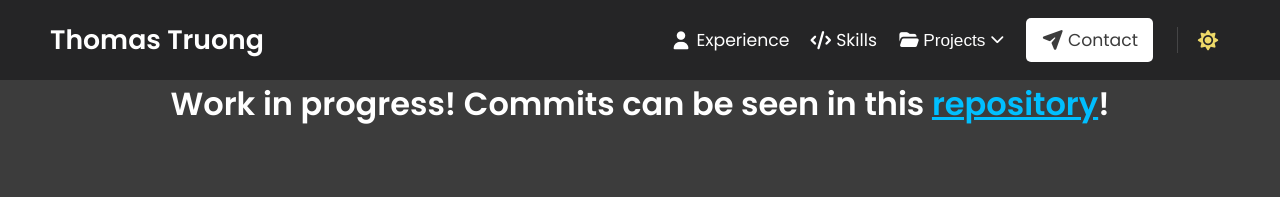
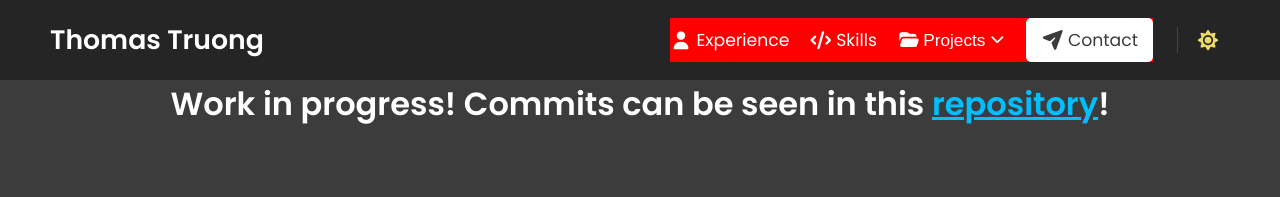
Before and after one commit to ThomasQTruong/ThomasQTruong, a website: page index.html in a window 1280 px wide. Shown: the top 197 px of the page. Drawn offline with Linux system fonts and the light colour scheme.

Commit message:
fix: swap background-color to #nav-list and change position to fixed

```diff
--- a/index.html
+++ b/index.html
@@ -80,7 +80,7 @@
       </div>
     </nav>
 
-    <div id="nav-list-background"></div>
+    <div id="nav-list-bg"></div>
 
     <!-- !!! [WIP] Section 0: Work in progress. !!! -->
     <h1 class="wip">
--- a/js/main.js
+++ b/js/main.js
@@ -63,7 +63,7 @@ projectsContainer.addEventListener("mouseleave", () => {
 function toggleSideBar() {
   const isOpen = navList.classList.toggle("show");
   navBtn.classList.toggle("show");
-  navListBackground.classList.toggle("show");
+  // navListBackground.classList.toggle("show");
   // Prevent scrolling page when sidebar is open.
   document.body.classList.toggle("no-scroll");
 
--- a/styles/style.css
+++ b/styles/style.css
@@ -329,15 +329,16 @@ body.no-scroll {
   display: flex;
   align-items: center;
   flex-direction: column;
+  position: fixed;
+  top: var(--nav-height);
+  bottom: 0;
+  right: -100%;
   width: 100%;
-  height: calc(100dvh - var(--nav-height));
-  position: absolute;
-  right: -100%;
-  top: var(--nav-height);
   z-index: 10;
   overflow-y: auto;
   -webkit-overflow-scrolling: touch;
   transition: right 0.3s ease-in-out;
+  background-color: red;
 }
 
 #nav-list.show {
```
